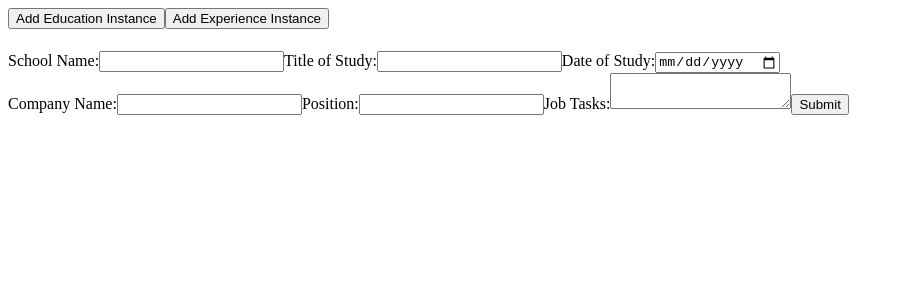
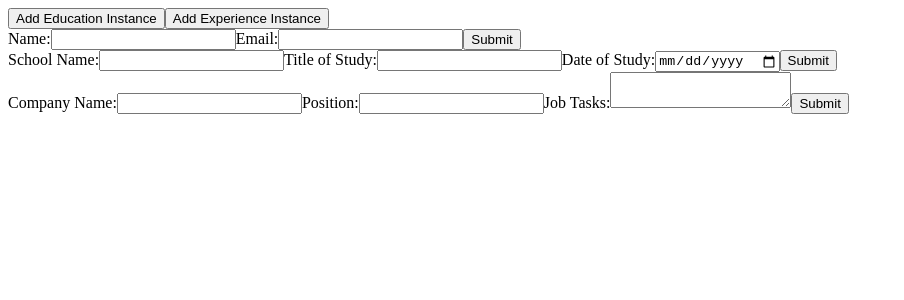
Before and after one commit to crusoebirkhead/cv-project, a React (Create React App) app: page / in a window 1280 px wide. Shown: the top 300 px of the page, without its empty margins (0-904 px from the left). Built offline with nearby package versions, Linux system fonts and the light colour scheme.

Commit message:
Added view render for Info component and adding Education/Experience renders as label

```diff
--- a/src/App.js
+++ b/src/App.js
@@ -34,9 +34,10 @@ class App extends React.Component {
       <div>
         <button onClick={this.handleAddEducationInstance}>Add Education Instance</button>
         <button onClick={this.handleAddExperienceInstance}>Add Experience Instance</button>
-        <h5>{this.state.educationInstances}</h5>
-        <h5>{this.state.experienceInstances}</h5>
+        <label>{this.state.educationInstances}</label>
+        <label>{this.state.experienceInstances}</label>
       </div>
+      <Info />
       <Education />
       <Experience />
     </div>
--- a/src/components/Education.js
+++ b/src/components/Education.js
@@ -41,6 +41,7 @@ export class Education extends React.Component {
                 Date of Study:
                 <input type="date" name="dateStudy" onChange = {this.handleInputChange}/>
              </label>
+             <button type="submit">Submit</button>
           </form>
           {this.state.submitted && (
           <EducationView
--- a/src/components/Info.js
+++ b/src/components/Info.js
@@ -1,30 +1,52 @@
 import React from 'react';
-
+import { InfoView } from './InfoView'
 
 export class Info extends React.Component {
 
   constructor(props) {
     super(props);
-    this.state = {};
+    this.state = {
+      name: '',
+      email: ''
+    };
   }
 
+      //updates state
+      handleInputChange = (event) => {
+        event.preventDefault();
+        const { name, value } = event.target;
+        this.setState({ [name]: value });
+      };
 
-
+      //renders state on submit
+      handleSubmit = (event) => {
+        event.preventDefault();
+        console.log(this.state);
+        this.setState({ submitted: true });
+      };
 
   render() {
     return (
       <div>
-        <form className="Info">
+        <form className="Info" onSubmit = {this.handleSubmit}>
           <label>
             Name:
-            <input type="text" name="name"/>
+            <input type="text" name="name" onChange = {this.handleInputChange}/>
           </label>
           <label>
             Email:
-            <input type="email" name="email"/>
+            <input type="email" name="email" onChange = {this.handleInputChange}/>
           </label>
+          <button type="submit">Submit</button>
         </form>
+        {this.state.submitted && (
+        <InfoView
+        name={this.state.name}
+        email = {this.state.email}
+        />
+        )}
       </div>
+
     );
   }
 }
--- /dev/null
+++ b/src/components/InfoView.js
@@ -0,0 +1,13 @@
+import React from 'react'
+
+export class InfoView extends React.Component {
+
+    render() {
+      return (
+        <div>
+          <p>Name: {this.props.name}</p>
+          <p>Email: {this.props.email}</p>
+        </div>
+      );
+    }
+  }
```
Also changed, not shown: src/components/EducationView.js (line endings or trailing spaces), src/components/ExperienceView.js (line endings or trailing spaces).
